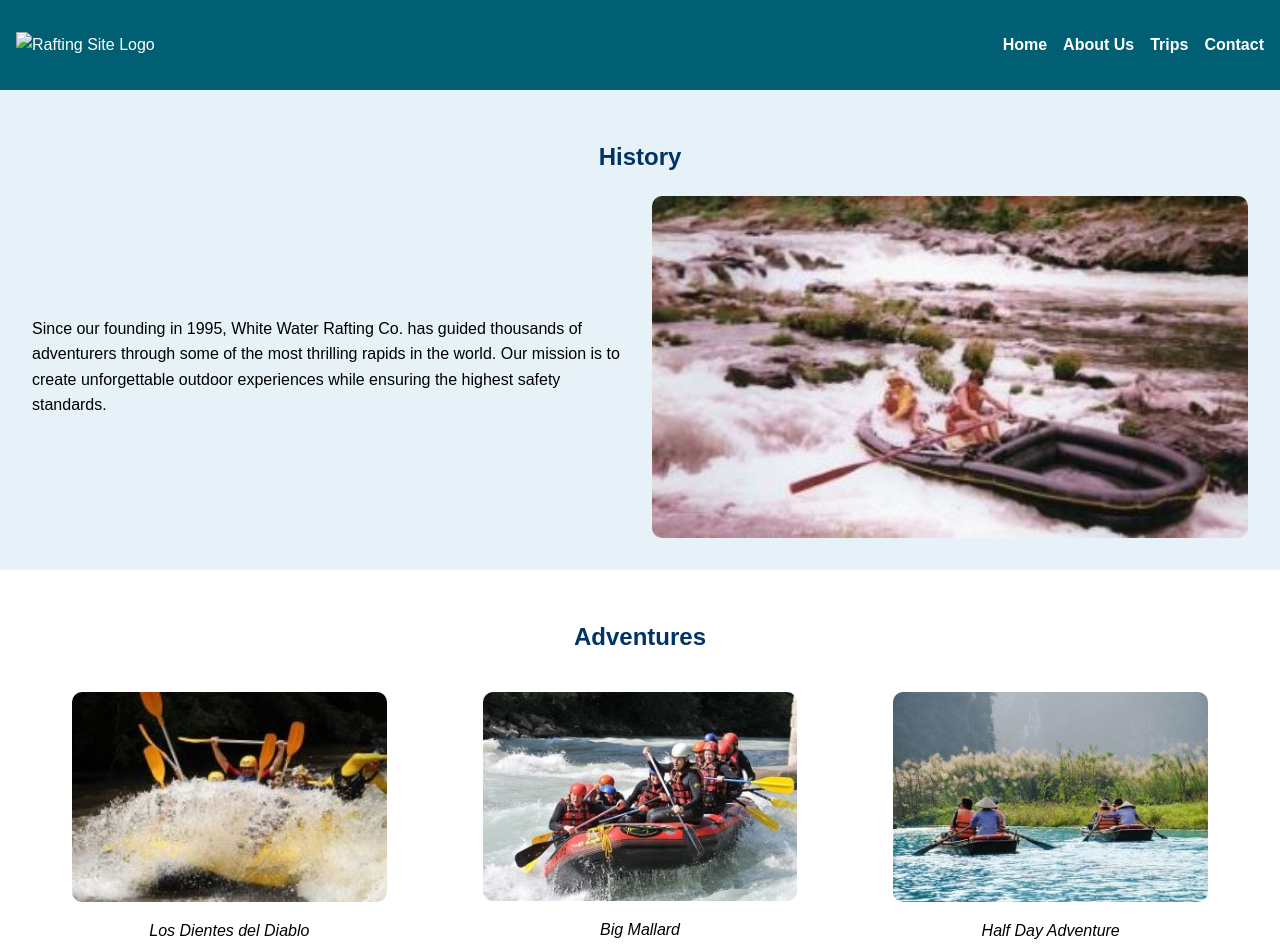
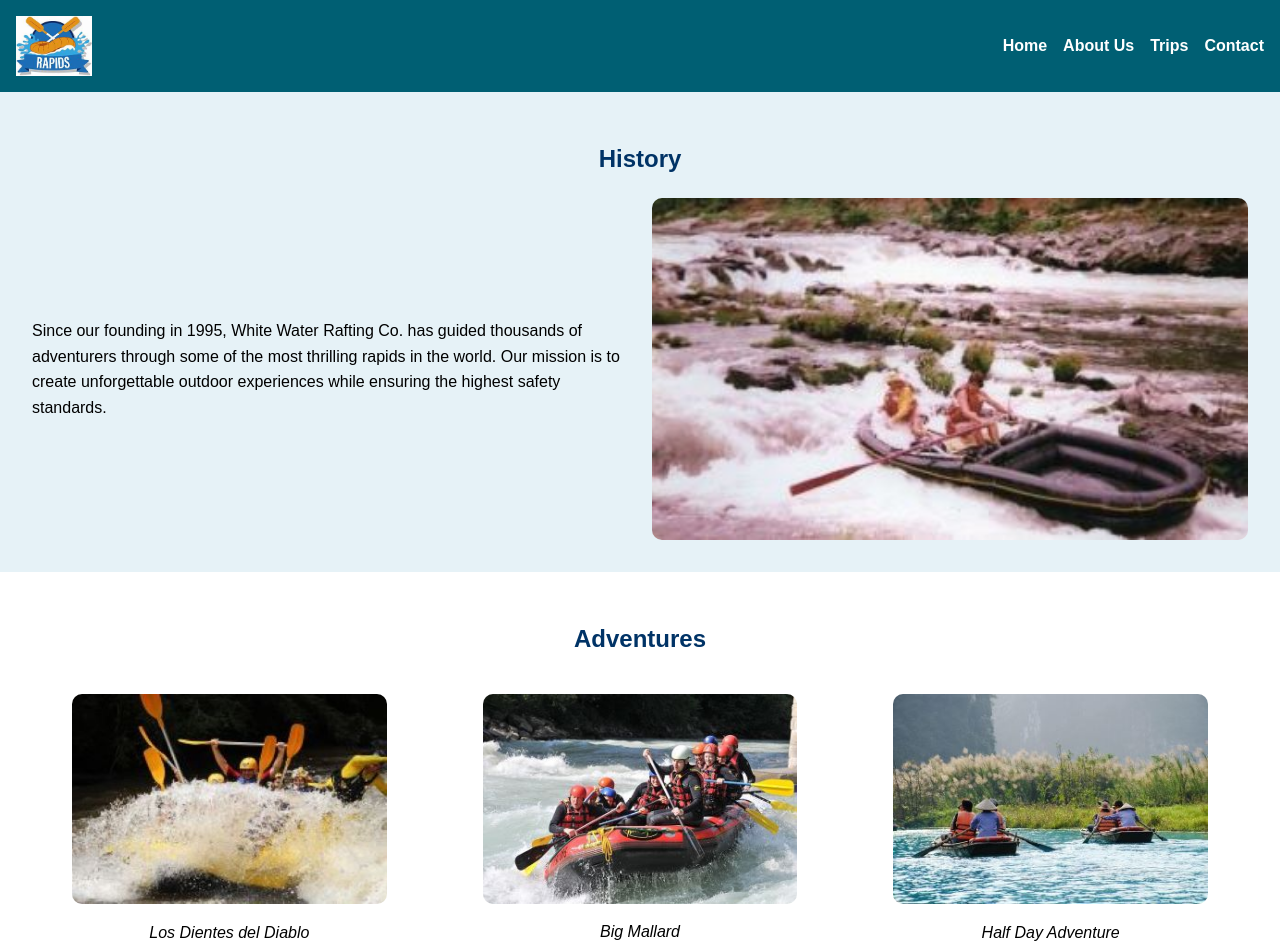
Before and after one commit to micahbassy2004-tech/wdd130, a plain HTML site: page wwr/about.html in a window 1280 px wide. Shown: the top 949 px of the page. Drawn offline with Linux system fonts and the light colour scheme; files that its build step writes are made by us from their sources.

Commit message:
save logo

```diff
--- a/wwr/about.html
+++ b/wwr/about.html
@@ -8,7 +8,7 @@
 </head>
 <body>
   <header>
-    <img src="images/logo.jpg" alt="Rafting Site Logo" class="logo">
+    <img src="images/logo.jpeg" alt="Rafting Site Logo" class="logo">
     <nav>
       <ul>
         <li><a href="index.html">Home</a></li>
```
